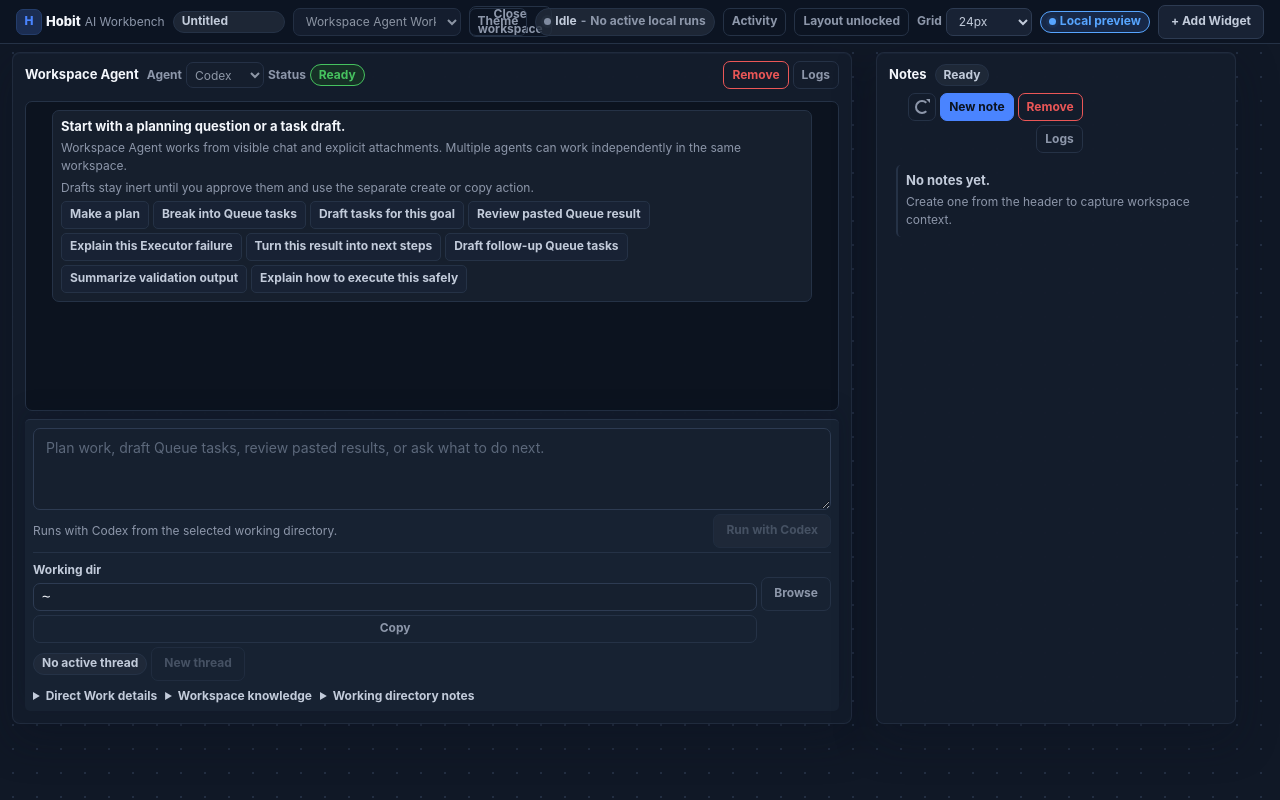
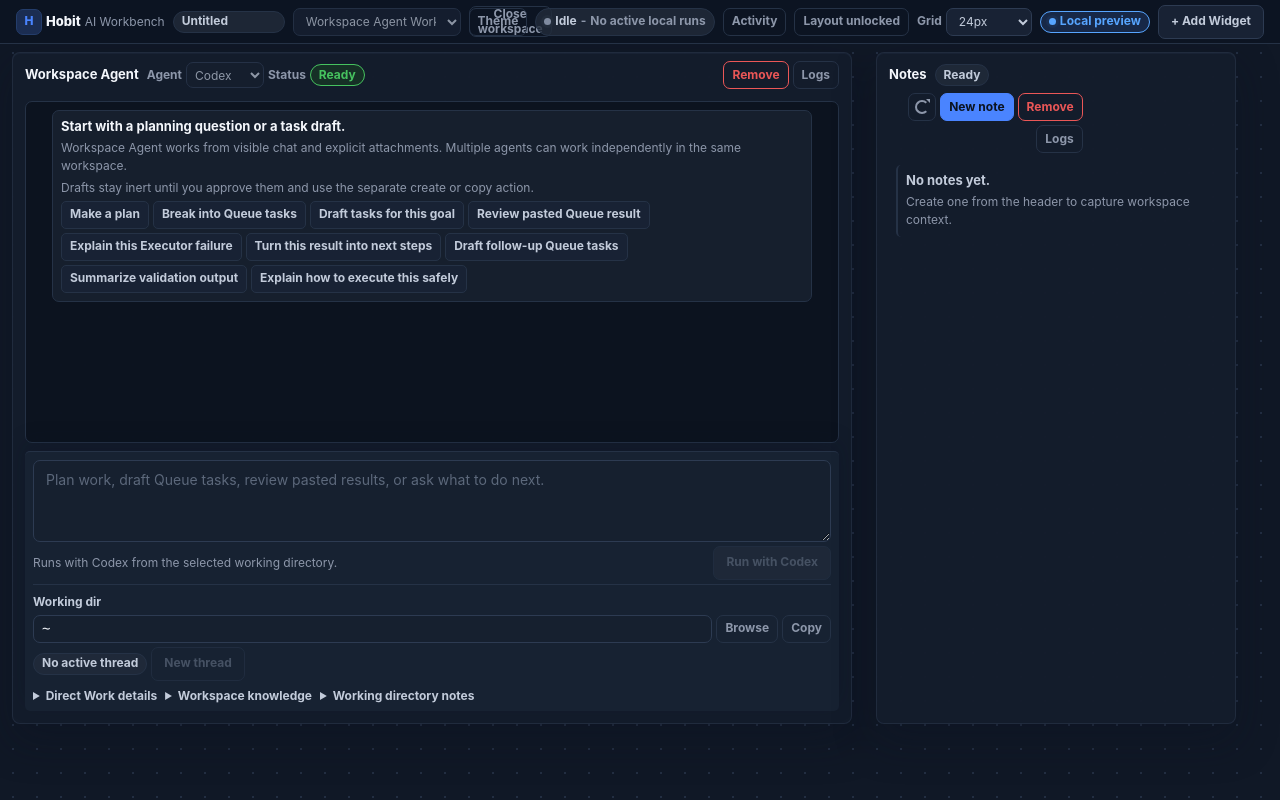
Before and after one commit to d-koshelev/Hobit, a React (Vite) app in the folder apps/desktop/frontend/: page / in a window 1280 px wide. Both pictures are taken after a click on the button "Create Workspace". Built offline with nearby package versions, Linux system fonts and the light colour scheme.

Commit message:
frontend: align workspace agent directory controls

```diff
--- a/apps/desktop/frontend/src/styles/components.css
+++ b/apps/desktop/frontend/src/styles/components.css
@@ -1008,7 +1008,7 @@
 
 .interactive-agent-direct-mode-working-row {
   display: grid;
-  grid-template-columns: minmax(0, 1fr) auto;
+  grid-template-columns: minmax(0, 1fr) auto auto;
   align-items: end;
   gap: var(--space-xs);
   min-width: 0;
@@ -1050,6 +1050,7 @@
   font-family: var(--font-mono);
 }
 
+.interactive-agent-direct-mode-browse-button.button,
 .interactive-agent-direct-mode-copy-button.button {
   min-height: 28px;
   padding: 0 var(--space-sm);
```
